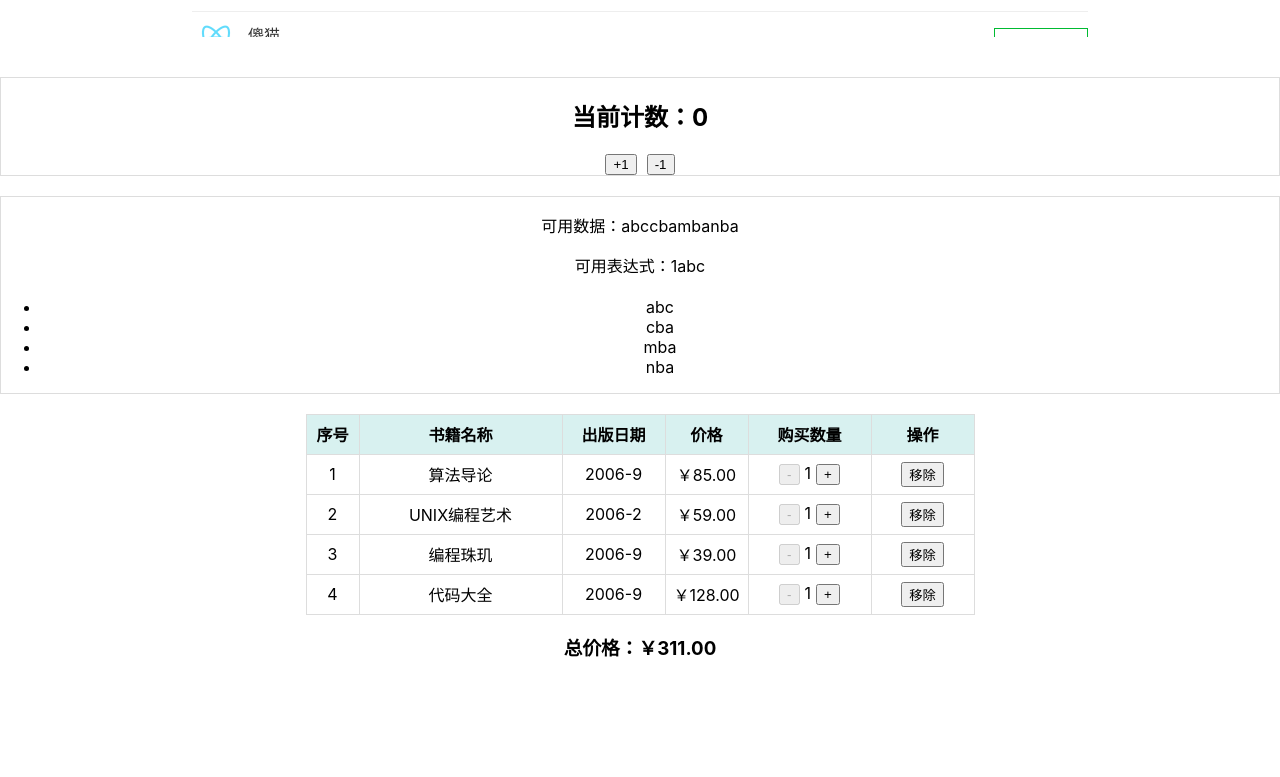
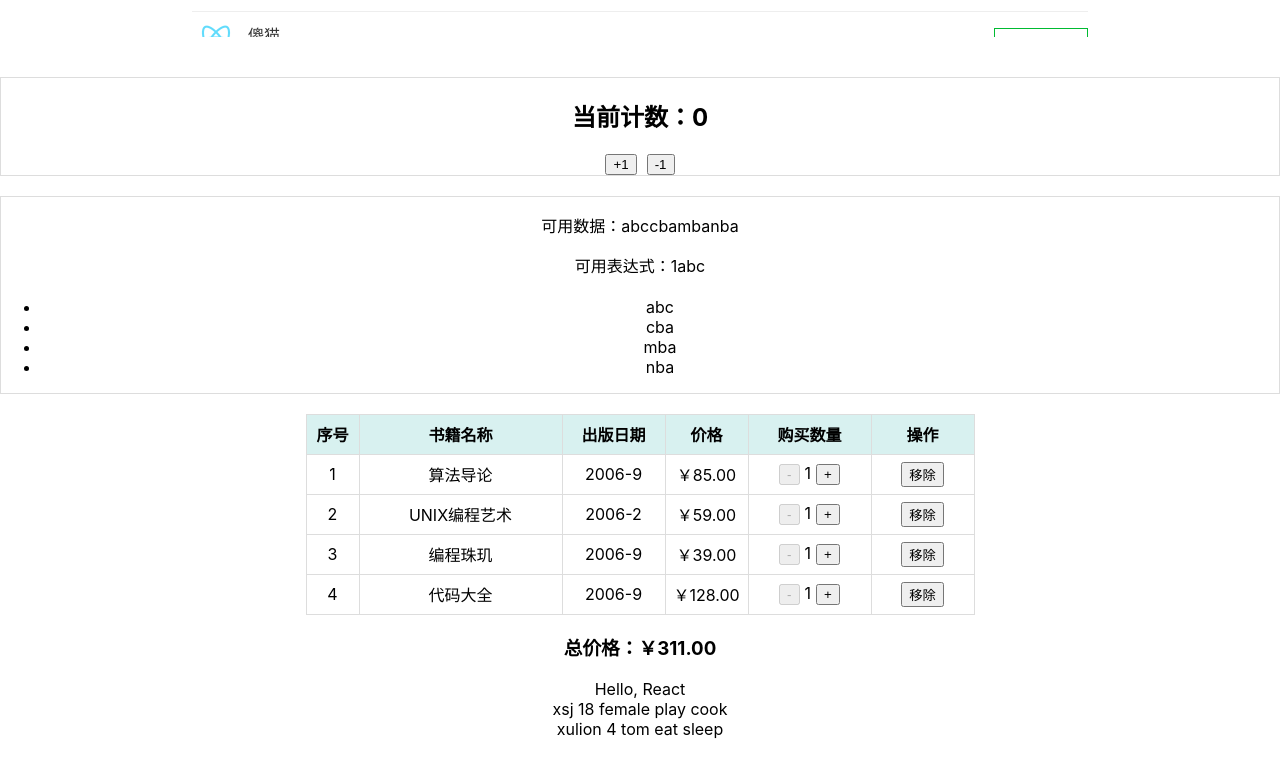
Before and after one commit to athena-xu/ReactStudyDemo, a React app: page / in a window 1280 px wide. Shown: the part 1126-1903 px from the top of the page. Before the commit the page ends 1845 px from the top, so only its background shows below. Built offline with nearby package versions, Linux system fonts and the light colour scheme.

Commit message:
2022/3/24

```diff
--- a/src/App.js
+++ b/src/App.js
@@ -8,6 +8,8 @@ import ZhihuComp from './pages/zhihuComponent'
 import Counter from './pages/counter'
 import JsxTips from './pages/jsxTips'
 import BooksManagement from './pages/booksManagement'
+import ComponentsStudy1 from './pages/componentsStudy1'
+import CompCommunication from './pages/compCommunication'
 
 function App() {
   return (
@@ -23,6 +25,8 @@ function App() {
       <Counter />
       <JsxTips />
       <BooksManagement />
+      <ComponentsStudy1 />
+      <CompCommunication />
     </div>
   );
 }
--- /dev/null
+++ b/src/pages/compCommunication.js
@@ -0,0 +1,87 @@
+import React, { Component } from 'react'
+import PropTypes from 'prop-types'
+
+// 类组件
+export default class ClassCompFather extends Component {
+  render() {
+    return (
+      <div>
+        {/* 类组件传值使用props，子向父传值也是 */}
+        <ClassCompChild name={'xsj'} age={18} sex={'female'} hobby={['play', 'cook']} speak={(sex) => this.speakSth(sex)}/>
+        <ClassCompChild name="xulion" age={4} sex={'tom'} hobby={['eat', 'sleep']} speak={(sex) => this.speakSth(sex)}/>
+      </div>
+    );
+  }
+  speakSth(sex) {
+    if(sex == 'tom') {
+      console.log('miao~miao~')
+    }
+    if(sex == 'female') {
+      console.log('good good study!')
+    }
+  }
+}
+
+class ClassCompChild extends Component{
+  static propTypes = {
+    name: PropTypes.string.isRequired,
+    age: PropTypes.number,
+    sex: PropTypes.string.isRequired,
+    hobby: PropTypes.array
+  }
+  static defaultProps = {
+    sex: 'male',
+  }
+  // static 类的静态属性，类组件属性验证两种方式
+  render() {
+    const { name, age, sex, hobby, speak } = this.props;
+    return (
+      <div>
+        <span onClick={() => speak(sex)}>{name} </span>
+        <span>{age} </span>
+        <span>{sex} </span>
+        {hobby.map(item => <span>{item} </span>)}
+      </div>
+    )
+  }
+}
+
+
+// // 函数组件
+// export default function FnCompFather() {
+//   function speakSth(sex) {
+//     if(sex == 'tom') {
+//       console.log('miao~miao~')
+//     }
+//     if(sex == 'female') {
+//       console.log('good good study!')
+//     }
+//   }
+//   return (
+//     <div>
+//       <FnCompChild name={'xsj'} age={18} sex={'female'} hobby={['play', 'cook']} speak={(sex) => speakSth(sex)}/>
+//       <FnCompChild name="xulion" age={4} sex={'tom'} hobby={['eat', 'sleep']} speak={(sex) => speakSth(sex)}/>
+//     </div>
+//   )
+// }
+// function FnCompChild (props) {
+//   const { name, age, sex, hobby, speak } = props;
+//   return (
+//     <div>
+//       <span onClick={() => speak(sex)}>{name} </span>
+//       <span>{age} </span>
+//       <span>{sex} </span>
+//       {hobby.map(item => <span>{item} </span>)}
+//     </div>
+//   )
+// }
+// // 类组件也可以用这种方式
+// FnCompChild.propTypes = {//小写
+//   name: PropTypes.string.isRequired,//大写
+//   age: PropTypes.number,
+//   sex: PropTypes.string.isRequired,
+//   hobby: PropTypes.array
+// }
+// FnCompChild.defaultProps = {
+//   sex: 'male',
+// }
--- /dev/null
+++ b/src/pages/componentsStudy1.js
@@ -0,0 +1,40 @@
+/**
+ * 类组件/函数式组件
+ */
+import react, {Component} from 'react'
+
+export default class Hello extends Component{
+  /**
+   * constructor 可选，一般初始化数据；
+   * this.state 管理内部数据；
+   * render 方法必须实现
+   */
+  constructor() {
+    super();
+    this.state = {
+      msg: 'React'
+    }
+  }
+  render() {
+    return (
+      <div>Hello, {this.state.msg}</div>
+    )
+  }
+}
+
+// export default function Hello () {
+//   /**
+//    * 没有this对象
+//    * 没有内部状态管理，（衍生出hooks）
+//    * 没有生命周期函数，（也会被更新挂载）
+//    */
+//   return (
+//     <div>Hello, React</div>
+//     /**
+//      * [
+//      *  <div>Hello, World</div>,
+//      *  <div>Hello, React</div>
+//      * ]
+//      */
+//   )
+// }
```
Also changed, not shown: 1 other file (tests, documents, lock files or other folders).
